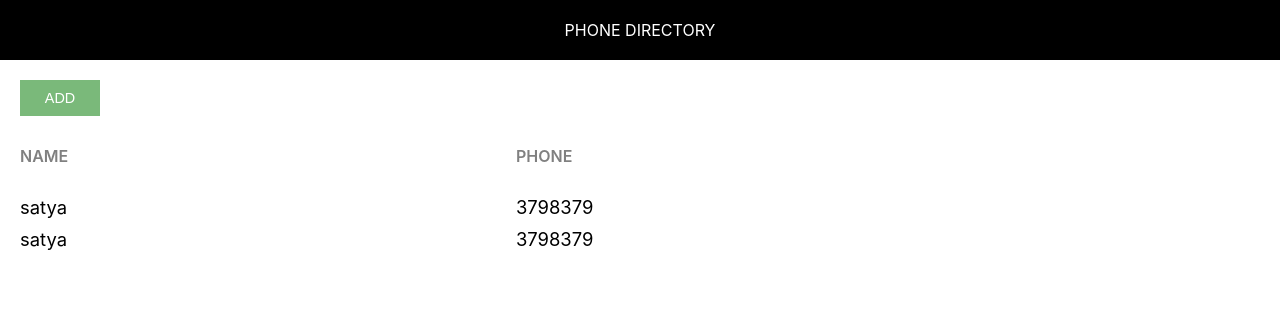
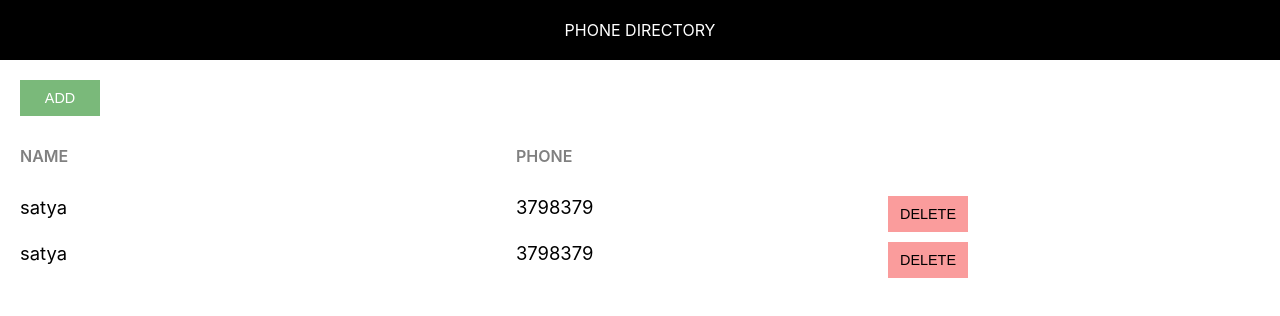
Before and after one commit to satyajanaarrdan/ReactjsDemo, a React (Create React App) app: page / in a window 1280 px wide. Shown: the top 316 px of the page. Built offline with nearby package versions, Linux system fonts and the light colour scheme.

Commit message:
new file is added

```diff
--- a/src/App.css
+++ b/src/App.css
@@ -42,3 +42,7 @@
     color: #808080;
     text-transform: uppercase;
 }
+.delete-btn{
+    background: #fa9c9c;
+    color:#000;
+}
--- a/src/App.js
+++ b/src/App.js
@@ -5,10 +5,12 @@
 class App extends Component {
   render() {
     let subscribers = [{
+      id:1,
       name: "satya",
       phone: "3798379"
     },
     {
+      id:2,
       name: "satya",
       phone: "3798379"
     }]
@@ -32,9 +34,12 @@
           {
             subscribers.map(subscirber=>{
               return(
-              <div className="grid-container">
+              <div key={subscirber.id} className="grid-container">
               <span className="grid-item ">{subscirber.name}</span>
               <span className="grid-item ">{subscirber.phone}</span>
+              <span className="grid-item action-btn-container">
+                <button className="custom-btn delete-btn">Delete</button>
+              </span>
               </div>
               )
             })
```
